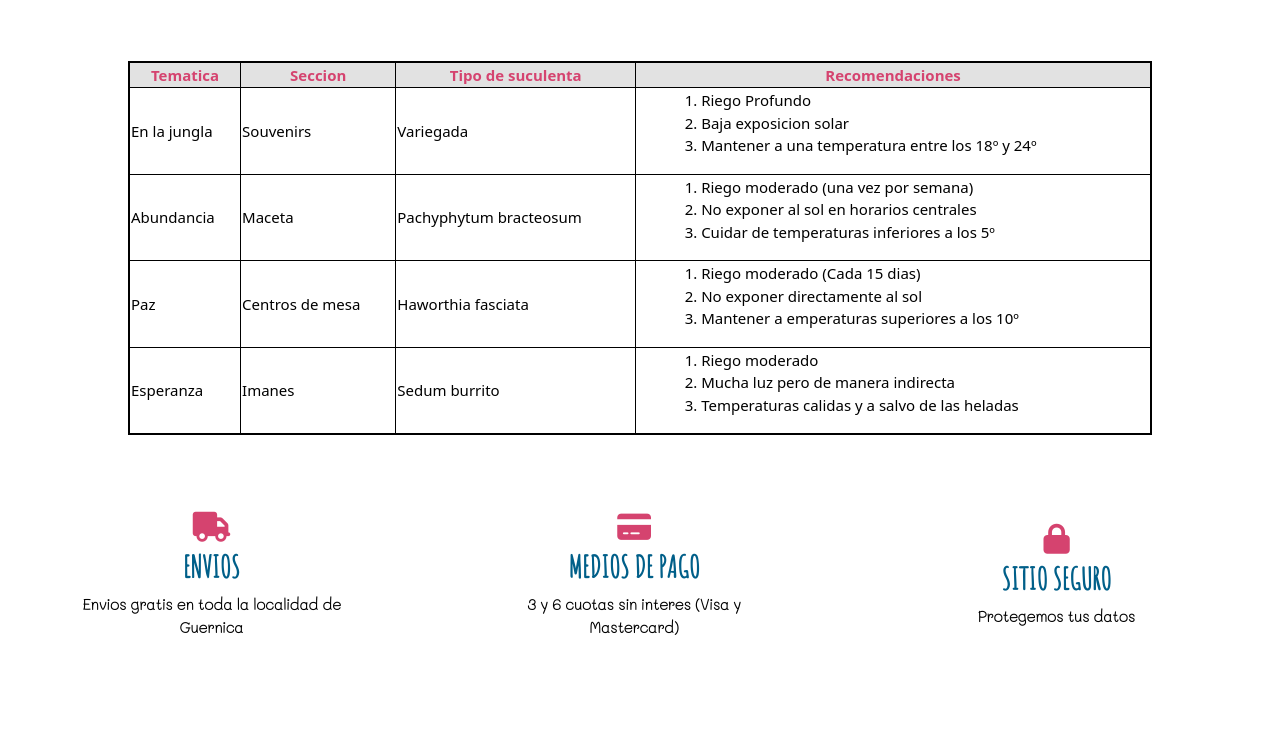
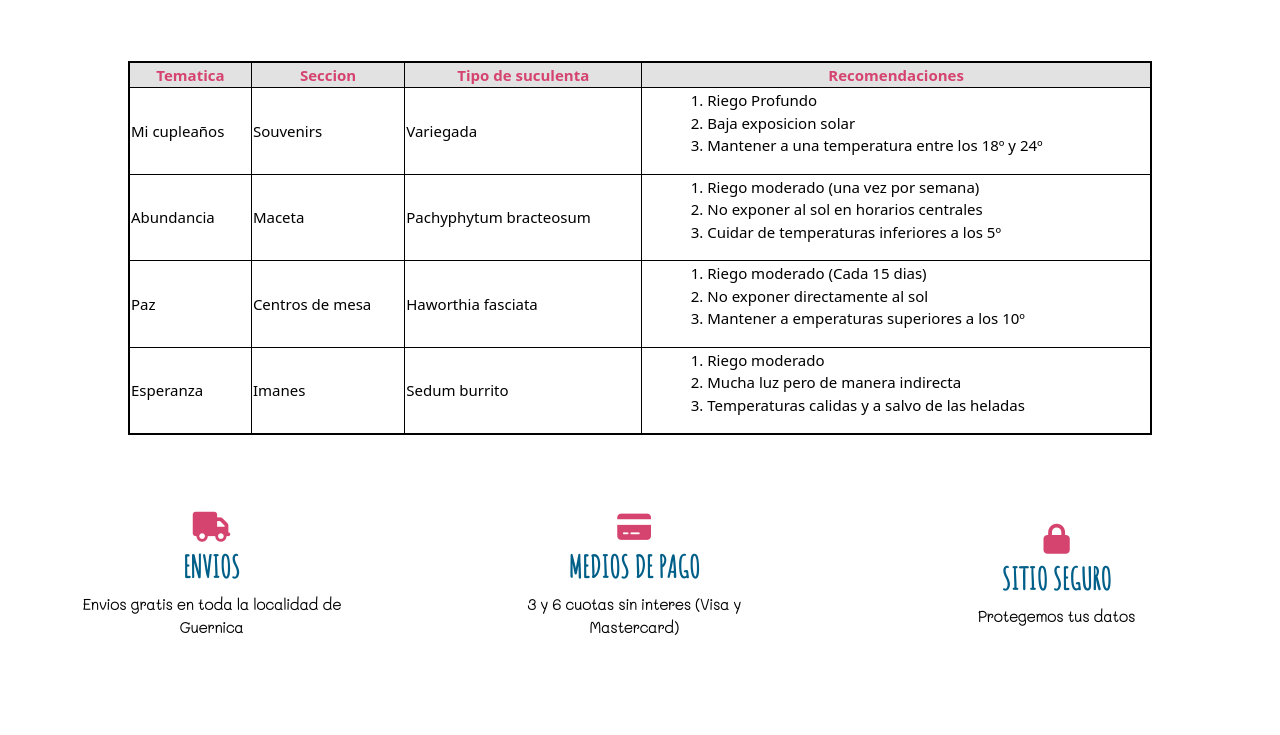
Before and after one commit to ysicilia/Green-Harmony-Store, a website: page productosfinal.html in a window 1280 px wide. Shown: the part 1305-2040 px from the top of the page. Drawn offline with nearby package versions, Linux system fonts and the light colour scheme.

Commit message:
Cambio nombre en tematica

```diff
--- a/productosfinal.html
+++ b/productosfinal.html
@@ -101,7 +101,7 @@
             <th>Recomendaciones</th>
         </tr>
         <tr>
-            <td>En la jungla</td>
+            <td>Mi cupleaños</td>
             <td>Souvenirs</td>
             <td>Variegada</td>
             <Td>
```
